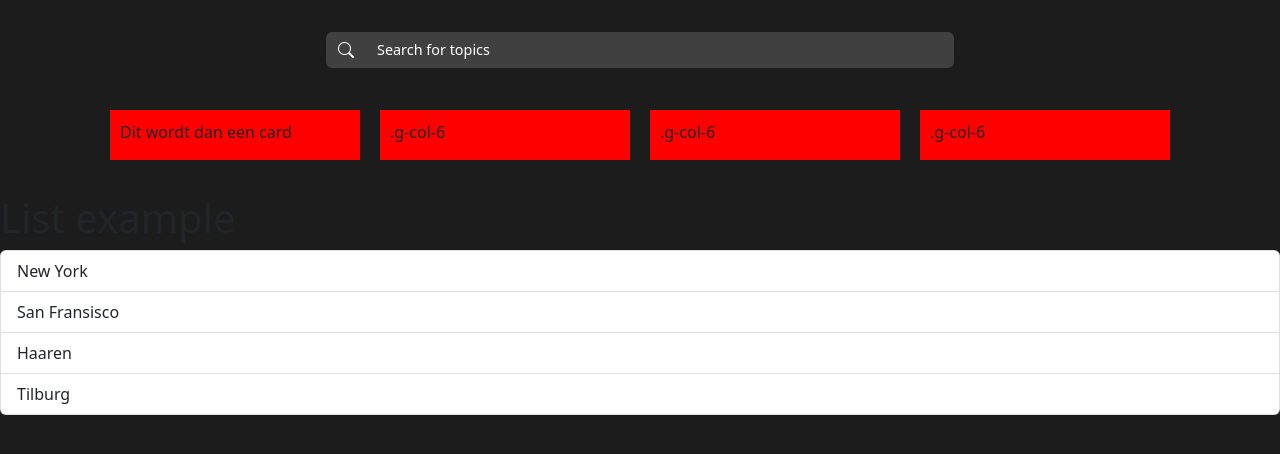
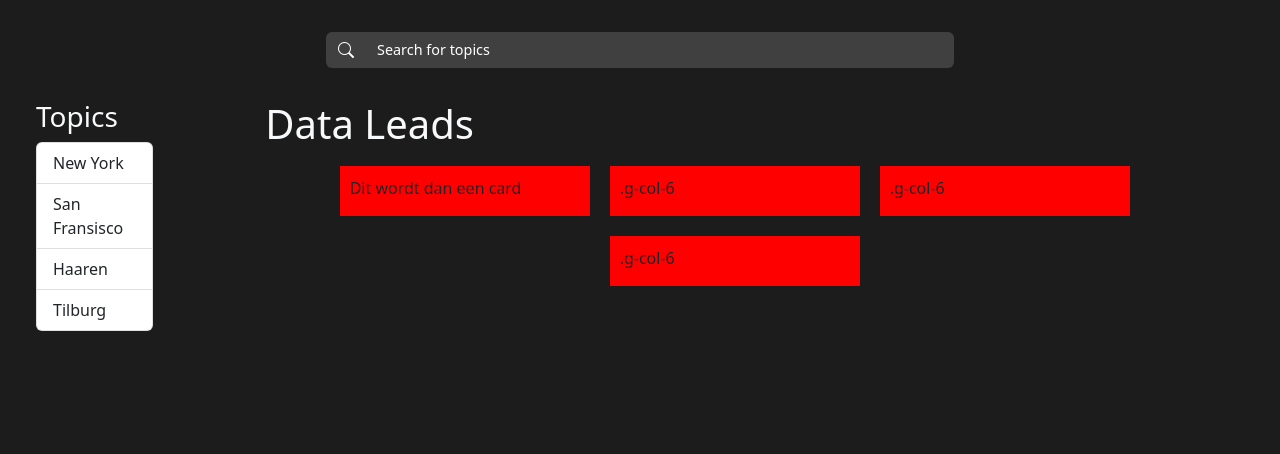
Before and after one commit to roydbie/Eindhoven-Data-Stories, a React (Vite) app in the folder frontend/: page / in a window 1280 px wide. Shown: the top 454 px of the page. Built offline with nearby package versions, Linux system fonts and the light colour scheme.

Commit message:
Added: columns for the left menu and the results

```diff
--- a/frontend/src/App.css
+++ b/frontend/src/App.css
@@ -27,3 +27,7 @@ body {
 input.form-control:focus {
     outline-width: 0!important;
 }
+
+.row {
+    max-width: 100vw!important;
+}
--- a/frontend/src/App.tsx
+++ b/frontend/src/App.tsx
@@ -1,4 +1,4 @@
-import ListGroup from "./components/ListGroup";
+import TopicMenu from "./components/TopicMenu";
 import Header from "./components/Header";
 import "./App.css";
 
@@ -6,14 +6,20 @@ function App() {
   return (
     <>
       <Header></Header>
-      <div className="container-xl text-center">
-        <div className="topic">Dit wordt dan een card</div>
-        <div className="topic">.g-col-6</div>
-        <div className="topic">.g-col-6</div>
-        <div className="topic">.g-col-6</div>
+      <div className="row">
+        <div className="col-2 px-5">
+          <TopicMenu></TopicMenu>
+        </div>
+        <div className="col px-3">
+          <h1 className="text-light ms-5">Data Leads</h1>
+          <div className="container-xl text-center">
+            <div className="topic">Dit wordt dan een card</div>
+            <div className="topic">.g-col-6</div>
+            <div className="topic">.g-col-6</div>
+            <div className="topic">.g-col-6</div>
+          </div>
+        </div>
       </div>
-      <br></br>
-      <ListGroup></ListGroup>
     </>
   );
 }
--- a/frontend/src/components/ListGroup.tsx
+++ b/frontend/src/components/TopicMenu.tsx
@@ -1,12 +1,12 @@
 import { useState } from "react";
 
-function ListGroup() {
+function TopicMenu() {
   let items = ["New York", "San Fransisco", "Haaren", "Tilburg"];
   const [selectedIndex, setSelectedIndex] = useState(-1);
 
   return (
     <>
-      <h1>List example</h1>
+      <h3 className="text-light">Topics</h3>
       {items.length === 0 && <p>No items found.</p>}
       <ul className="list-group">
         {items.map((item, index) => (
@@ -27,4 +27,4 @@ function ListGroup() {
   );
 }
 
-export default ListGroup;
+export default TopicMenu;
```
